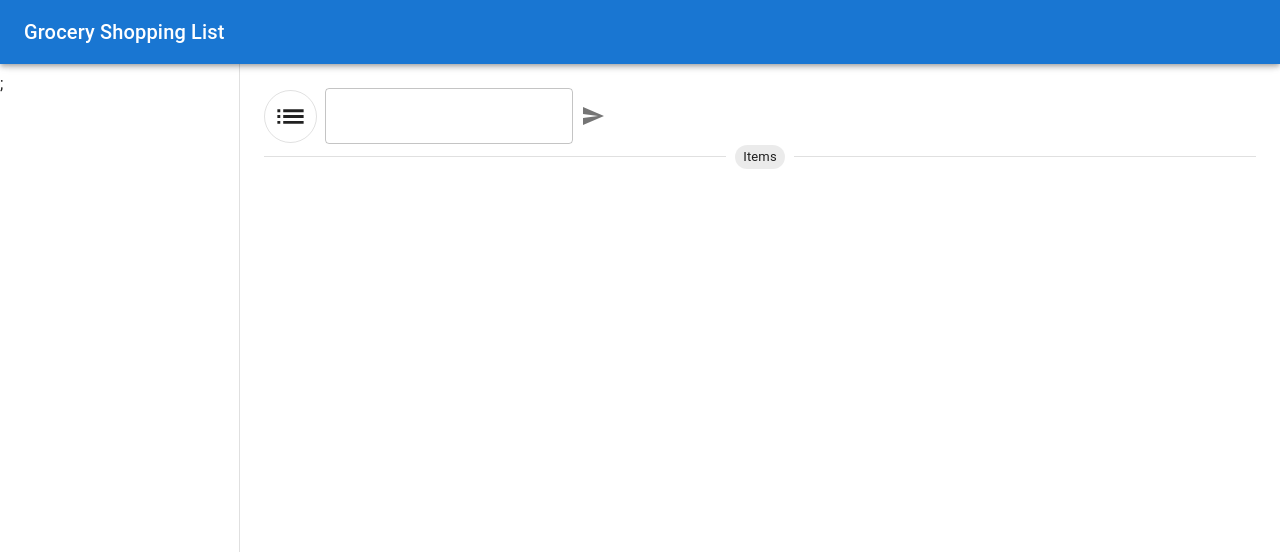
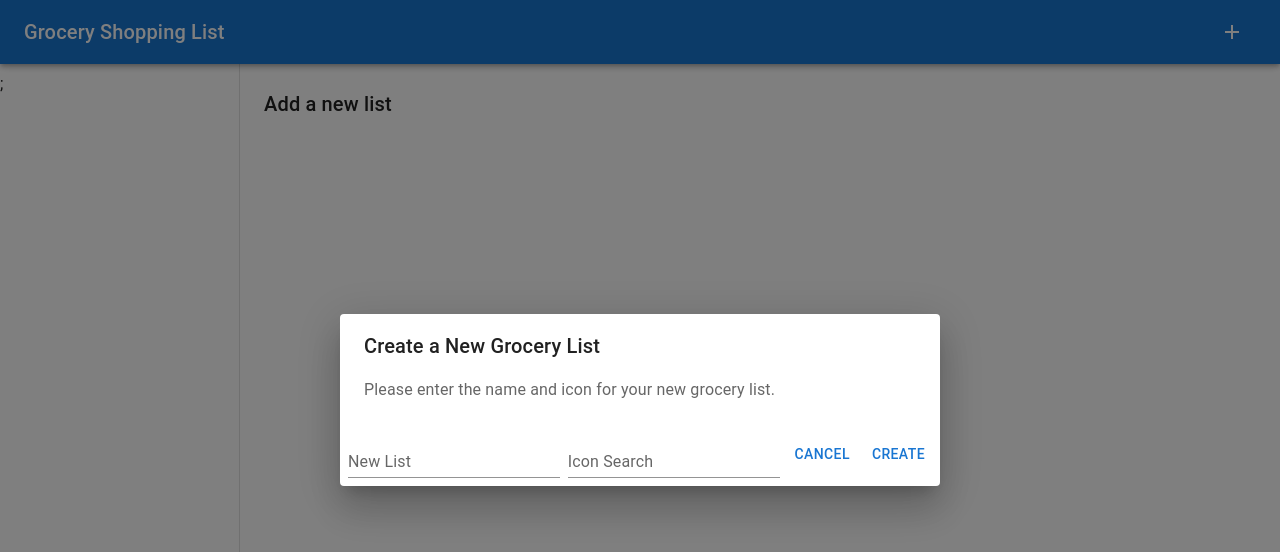
Before and after one commit to jchung150/Grocery-Shopping-List, a React (Vite) app: page / in a window 1280 px wide. Both pictures are taken after a click on the button "menu". Shown: the top 552 px of the page. Built offline with nearby package versions, Linux system fonts and the light colour scheme.

Commit message:
Added a dialog which prompt the user to create a new list

```diff
--- a/src/components/AppHeader.jsx
+++ b/src/components/AppHeader.jsx
@@ -1,23 +1,44 @@
-import * as React from "react";
 import AppBar from "@mui/material/AppBar";
-import Box from "@mui/material/Box";
 import Toolbar from "@mui/material/Toolbar";
 import Typography from "@mui/material/Typography";
-import Button from "@mui/material/Button";
 import IconButton from "@mui/material/IconButton";
-import MenuIcon from "@mui/icons-material/Menu";
+import AddIcon from "@mui/icons-material/Add";
+import { useState } from "react";
+import NewListDialog from "./NewGroceryList.jsx";
 
 export default function AppHeader() {
+  const [isDialogActive, setIsDialogActive] = useState(false);
+
+  const handleClick = () => {
+    setIsDialogActive(true);
+  };
+
+  const handleCloseDialog = () => {
+    setIsDialogActive(false);
+  };
+
   return (
+    <>
+      {isDialogActive && <NewListDialog onClose={handleCloseDialog} />}
       <AppBar
         position="fixed"
         sx={{ zIndex: (theme) => theme.zIndex.drawer + 1 }}
       >
         <Toolbar>
-        <Typography variant="h6" noWrap component="div">
+          <Typography sx={{ flexGrow: 1 }} variant="h6" noWrap component="div">
             Grocery Shopping List
           </Typography>
+          <IconButton
+            size="large"
+            edge="start"
+            color="inherit"
+            aria-label="menu"
+            onClick={handleClick}
+          >
+            <AddIcon />
+          </IconButton>
         </Toolbar>
       </AppBar>
+    </>
   );
 }
--- a/src/components/CurrentGroceryList.jsx
+++ b/src/components/CurrentGroceryList.jsx
@@ -1,9 +1,8 @@
+import { useState, useEffect } from "react";
 import { useAppState } from "../providers/AppState.jsx";
 import { useGroceryList } from "../hooks/useGroceryList.jsx";
 import { useGroceryLists } from "../hooks/useGroceryLists.jsx";
-
 import { DeleteOutlineRounded, Send } from "@mui/icons-material";
-
 import * as Icons from "@mui/icons-material";
 import Box from "@mui/material/Box";
 import Toolbar from "@mui/material/Toolbar";
@@ -12,7 +11,7 @@ import Typography from "@mui/material/Typography";
 import Divider from "@mui/material/Divider";
 import EditIcon from "@mui/icons-material/Edit";
 import Chip from "@mui/material/Chip";
-
+import Button from "@mui/material/Button";
 import List from "@mui/material/List";
 import ListItem from "@mui/material/ListItem";
 import ListItemButton from "@mui/material/ListItemButton";
@@ -20,33 +19,62 @@ import ListItemIcon from "@mui/material/ListItemIcon";
 import ListItemText from "@mui/material/ListItemText";
 import Checkbox from "@mui/material/Checkbox";
 import IconButton from "@mui/material/IconButton";
-import { useState, useEffect } from "react";
+import Modal from "@mui/material/Modal";
 
 export default function CurrentGroceryList() {
-  const { currentList } = useAppState();
-  const { data, toggleItem } = useGroceryList(currentList);
-  const { updateList } = useGroceryLists();
-  const [originalListName, setOriginalListName] = useState("");
+  const { currentList, setCurrentList } = useAppState();
+  const { data: lists, updateList, deleteList } = useGroceryLists(); //
+  const { data, toggleItem } = useGroceryList(currentList); // currentList is ID
+  const [text, setText] = useState("");
   const [isEditing, setIsEditing] = useState(false);
-  // const [items, setItems] = useState([]);
+  const [open, setOpen] = useState(false);
 
   useEffect(() => {
-    if (data.name) {
-      setOriginalListName(data.name);
+    if (data) {
+      setText(data.name);
     }
-  }, [data.name]);
+  }, [data]);
+
+  useEffect(() => {
+    if (!currentList) {
+      setCurrentList(null);
+    }
+  }, [currentList, setCurrentList]);
 
   const Icon = Icons[data?.icon];
+
+  // async to be added later
+  const handleSaveClick = async () => {
+    await updateList(currentList, text);
+    setIsEditing(false);
+  };
 
   const handleEditClick = () => {
     setIsEditing(true);
   };
 
-  // async to be added later
-  const handleSaveClick = () => {
-    updateList(currentList.id, originalListName);
-    setIsEditing(false);
+  const handleDelete = async () => {
+    await deleteList(currentList);
+    handleClose();
+
+    // select the next list, if the current list is removed
+    const currentIndex = lists.findIndex((list) => list.id === currentList);
+
+    if (lists.length > 1) {
+      if (currentIndex === lists.length - 1) {
+        // If last item, set to previous
+        setCurrentList(lists[currentIndex - 1].id);
+      } else {
+        // Set to next item
+        setCurrentList(lists[currentIndex + 1].id);
+      }
+    } else {
+      setCurrentList(null); // No more lists
+    }
   };
+
+  const handleOpen = () => setOpen(true);
+  const handleClose = () => setOpen(false);
 
   const handleToggle = async (id) => {
     await toggleItem(id);
@@ -56,6 +84,15 @@ export default function CurrentGroceryList() {
     // Logic for deleting the item with the given id
     console.log("Deleting item:", id);
   };
+
+  if (!currentList) {
+    return (
+      <Box sx={{ flexGrow: 1, p: 3 }}>
+        <Toolbar />
+        <Typography variant="h6">Add a new list</Typography>
+      </Box>
+    );
+  }
 
   return (
     <Box sx={{ flexGrow: 1, p: 3 }}>
@@ -76,13 +113,13 @@ export default function CurrentGroceryList() {
           {isEditing ? (
             <TextField
               variant="outlined"
-              value={originalListName}
-              onChange={(event) => {
-                setOriginalListName(event.target.value);
+              value={text}
+              onChange={(e) => {
+                setText(e.target.value);
               }}
             />
           ) : (
-            <Typography variant="h4">{originalListName}</Typography>
+            <Typography variant="h4">{text}</Typography>
           )}
           <IconButton
             edge="end"
@@ -91,12 +128,53 @@ export default function CurrentGroceryList() {
           >
             {isEditing ? <Send /> : <EditIcon />}
           </IconButton>
+          <IconButton edge="end" aria-label="delete" onClick={handleOpen}>
+            <DeleteOutlineRounded />
+          </IconButton>
+          <Modal
+            open={open}
+            onClose={handleClose}
+            aria-labelledby="modal-modal-title"
+            aria-describedby="modal-modal-description"
+          >
+            <Box
+              sx={{
+                position: "absolute",
+                top: "50%",
+                left: "50%",
+                transform: "translate(-50%, -50%)",
+                width: 400,
+                bgcolor: "background.paper",
+                border: "2px solid #000",
+                boxShadow: 24,
+                p: 4,
+              }}
+            >
+              <Typography id="modal-modal-title" variant="h6" component="h2">
+                Delete
+              </Typography>
+              <Typography id="modal-modal-description" sx={{ mt: 2 }}>
+                Are you sure you want to delete this list?
+              </Typography>
+              <Button variant="outlined" onClick={handleClose}>
+                Cancel
+              </Button>
+              <Button variant="contained" onClick={handleDelete}>
+                Delete
+              </Button>
+            </Box>
+          </Modal>
         </Box>
         <Divider>
           <Chip label="Items" size="small" />
         </Divider>
         <List
-          sx={{ width: "100%", bgcolor: "background.paper", mx: "auto", mt: 2 }}
+          sx={{
+            width: "100%",
+            bgcolor: "background.paper",
+            mx: "auto",
+            mt: 2,
+          }}
         >
           {data.items.map(({ id, name, purchased }) => {
             const labelId = `checkbox-list-label-${id}`;
--- /dev/null
+++ b/src/components/NewGroceryList.jsx
@@ -0,0 +1,42 @@
+import Button from "@mui/material/Button";
+import TextField from "@mui/material/TextField";
+import { useState, Fragment } from "react";
+import Dialog from "@mui/material/Dialog";
+import DialogActions from "@mui/material/DialogActions";
+import DialogContent from "@mui/material/DialogContent";
+import DialogContentText from "@mui/material/DialogContentText";
+import DialogTitle from "@mui/material/DialogTitle";
+
+export default function NewListDialog({ onClose }) {
+  return (
+    <Fragment>
+      <Dialog
+        open={true}
+        onClose={onClose}
+        aria-labelledby="alert-dialog-title"
+        aria-describedby="alert-dialog-description"
+      >
+        <DialogTitle id="alert-dialog-title">
+          {"Create a New Grocery List"}
+        </DialogTitle>
+        <DialogContent>
+          <DialogContentText id="alert-dialog-description">
+            Please enter the name and icon for your new grocery list.
+          </DialogContentText>
+        </DialogContent>
+        <DialogActions>
+          <TextField id="standard-basic" label="New List" variant="standard" />
+          <TextField
+            id="standard-basic"
+            label="Icon Search"
+            variant="standard"
+          />
+          <Button onClick={onClose}>Cancel</Button>
+          <Button onClick={onClose} autoFocus>
+            Create
+          </Button>
+        </DialogActions>
+      </Dialog>
+    </Fragment>
+  );
+}
--- a/src/hooks/useGroceryLists.jsx
+++ b/src/hooks/useGroceryLists.jsx
@@ -26,7 +26,7 @@ export function useGroceryLists() {
     async updateList(listToUpdate, newListName) {
       await mutate(
         await putter({
-          url: APIs.GroceryListsUpdate,
+          url: APIs.GroceryListUpdate,
           id: listToUpdate,
           name: newListName,
         }),
@@ -45,7 +45,7 @@ export function useGroceryLists() {
     async deleteList(listToDelete) {
       await mutate(
         await putter({
-          url: APIs.GroceryListsDelete,
+          url: APIs.GroceryListDelete,
           id: listToDelete,
         }),
         {
--- a/src/utils.js
+++ b/src/utils.js
@@ -81,9 +81,14 @@ export async function putter({ url, ...variables }) {
         icon: variables.icon,
       });
     case APIs.GroceryListUpdate:
+      console.log("Updating list in DB:", variables.id, variables.name);
       return db.groceryList.update(variables.id, { name: variables.name });
+    // making sure to delete both list and items that belong to that list
     case APIs.GroceryListDelete:
-      return db.groceryList.delete(variables.id);
+      return db.transaction("rw", db.groceryList, db.groceryItem, async () => {
+        await db.groceryItem.where({ listId: variables.id }).delete();
+        await db.groceryList.delete(variables.id);
+      });
     case APIs.GroceryItemAdd:
       return db.groceryItem.add({
         name: variables.name,
```
Lines whose indentation alone changed are shown as unchanged.
